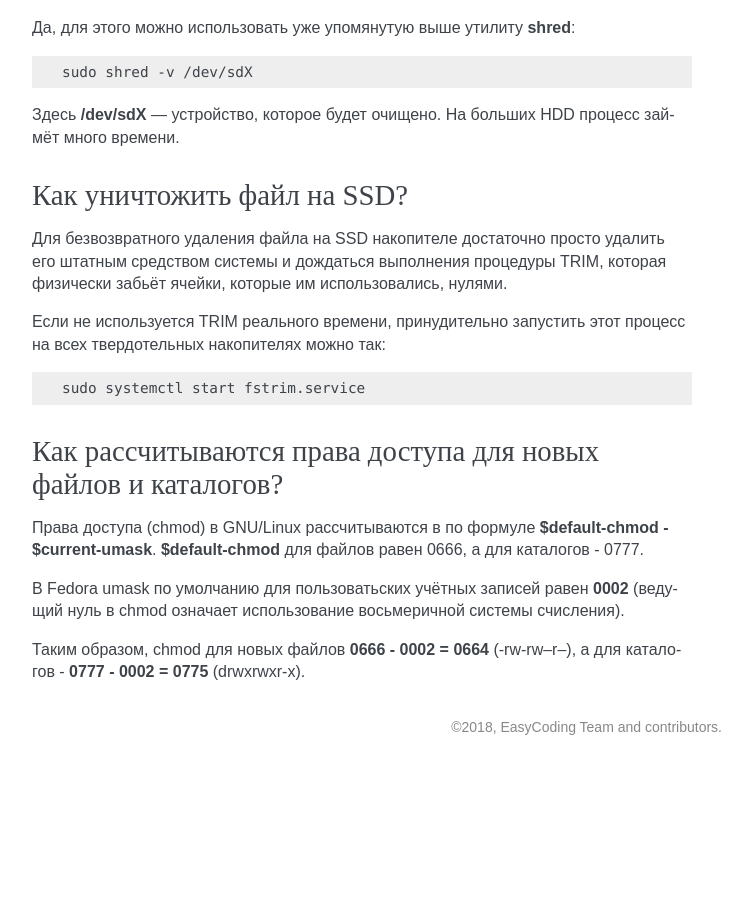
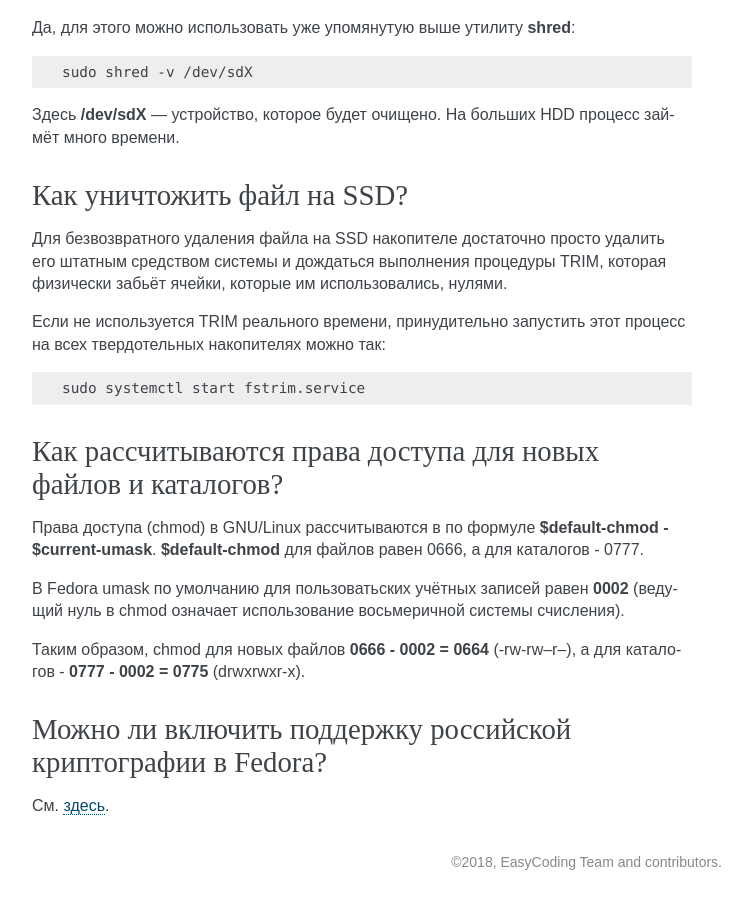
Before and after one commit to RussianFedora/FAQ, a Sphinx documentation site: the page built from source/security.rst, in a window 1280 px wide and 900 px high, scrolled down 6510 px. Shown: the whole window, without its empty margins (388-1137 px from the left). Built offline with Sphinx 7.4.7, drawn with Linux system fonts in a browser that asks for light colours; before the commit the page ends 7275 px from its top, so only the background shows below that.

Commit message:
Added question about russian cryptography support.

```diff
--- a/source/security.rst
+++ b/source/security.rst
@@ -450,3 +450,11 @@ Sudoedit безопаснее прямого запуска текстового
 В Fedora umask по умолчанию для пользоватьских учётных записей равен **0002** (ведущий нуль в chmod означает использование восьмеричной системы счисления).
 
 Таким образом, chmod для новых файлов **0666 - 0002 = 0664** (-rw-rw--r--), а для каталогов - **0777 - 0002 = 0775** (drwxrwxr-x).
+
+.. index:: cryptography, gost, openssl
+.. _fedora-gost:
+
+Можно ли включить поддержку российской криптографии в Fedora?
+==================================================================
+
+См. `здесь <https://www.easycoding.org/2018/11/28/dobavlyaem-podderzhku-gost-dlya-openssl-v-fedora.html>`__.
```
